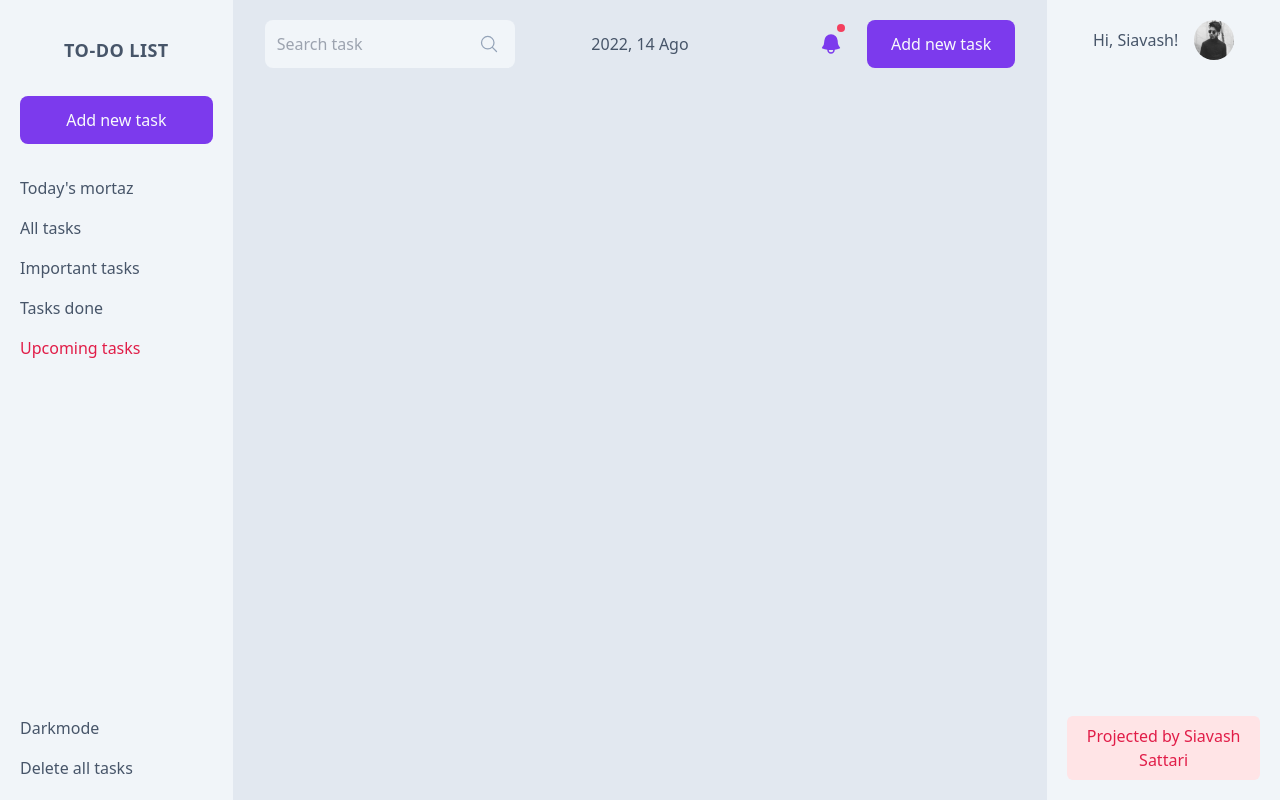
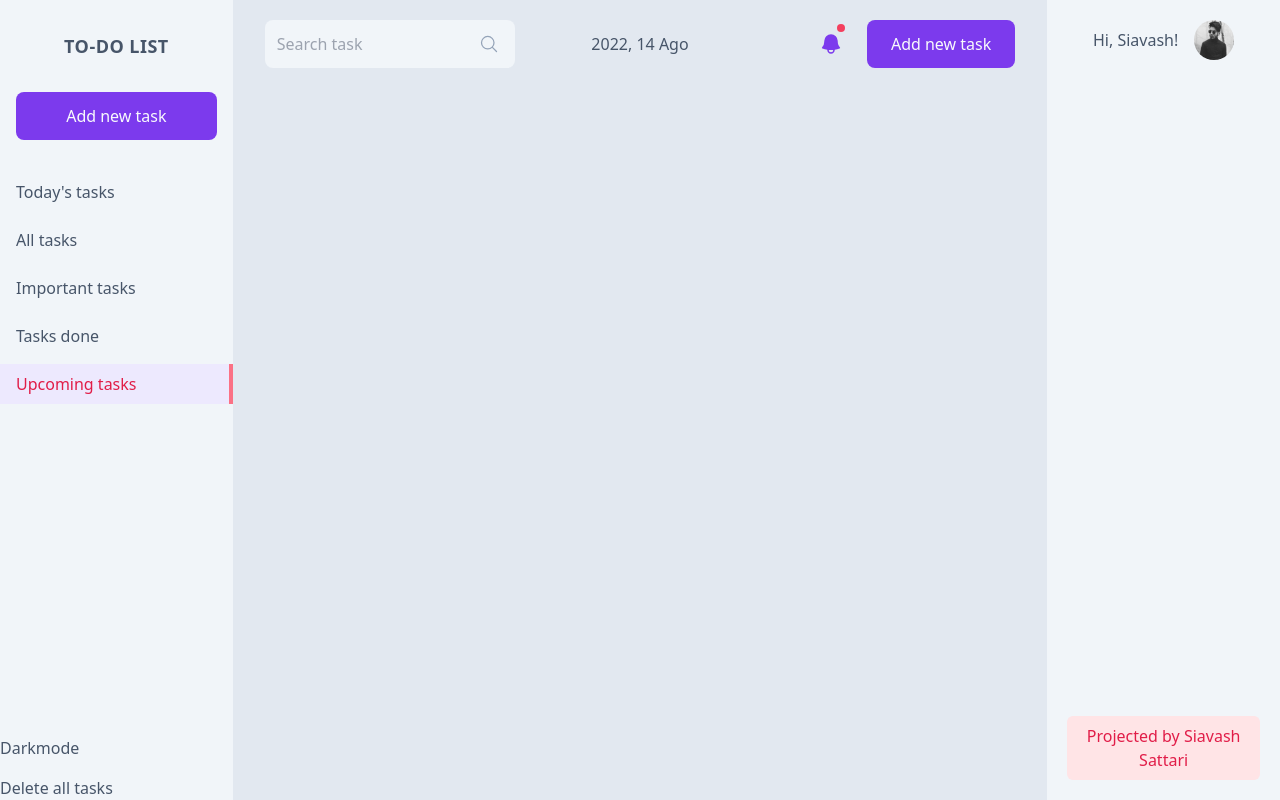
Before and after one commit to siavash-sattari/taskivist, a React (Create React App) app: page /upcoming in a window 1280 px wide. Built offline with nearby package versions, Linux system fonts and the light colour scheme.

Commit message:
update nav links

```diff
--- a/src/components/LayoutRoutes/index.tsx
+++ b/src/components/LayoutRoutes/index.tsx
@@ -50,7 +50,7 @@ const LayoutRoutes: React.FC<Props> = ({ title, tasks }) => {
         {tasks.map(task => (
           <li key={task.id}>
             <button className='bg-rose-200 text-rose-600 px-4 py-1 rounded-t-md ml-auto mr-4 block hover:scale-y-105'>{task.dir}</button>
-            <button className='bg-slate-100 h-64 rounded-lg p-4 flex flex-col text-left transition hover:shadow-lg hover:shadow-slate-300'>
+            <article className='bg-slate-100 h-64 rounded-lg p-4 flex flex-col text-left transition hover:shadow-lg hover:shadow-slate-300'>
               <span className='mb-4 block font-medium'>{task.title}</span>
               <p className='description text-slate-400'>{task.description}</p>
               <time className='mt-auto flex w-full'>
@@ -74,7 +74,7 @@ const LayoutRoutes: React.FC<Props> = ({ title, tasks }) => {
                   </button>
                 </Tooltip>
               </div>
-            </button>
+            </article>
           </li>
         ))}
         <li>
--- a/src/components/Menu/index.tsx
+++ b/src/components/Menu/index.tsx
@@ -1,10 +1,10 @@
 import React from 'react';
-import { NavLink } from 'react-router-dom';
+import { NavLink, useLocation } from 'react-router-dom';
 import BtnAddTask from '../BtnAddTask';
 
 const links = [
   {
-    name: "Today's mortaz",
+    name: "Today's tasks",
     path: '/today'
   },
   {
@@ -25,18 +25,23 @@ const links = [
   }
 ];
 
-const classLinkActive = 'text-rose-600 hover:border-l-4 border-current hover:pl-2';
+const classLinkActive = 'text-rose-600 bg-violet-100 border-r-4 border-rose-400';
 
 const Menu: React.FC = () => {
+  const route = useLocation();
+  const currentPath = route.pathname;
+
   return (
-    <header className='p-5 bg-slate-100 flex flex-col col-span-2 h-screen'>
-      <h1 className='font-bold uppercase text-center mt-4 text-lg tracking-wide'>To-do list</h1>
-      <BtnAddTask className='my-8' />
+    <header className='bg-slate-100 flex flex-col col-span-2 h-screen'>
+      <h1 className='font-bold uppercase text-center mt-8 text-lg tracking-wide'>To-do list</h1>
+      <BtnAddTask className='my-8 mx-4' />
       <nav>
-        <ul className='grid gap-4'>
+        <ul className='grid gap-2'>
           {links.map(link => (
-            <li>
-              <NavLink to={link.path} className={({ isActive }) => (isActive ? classLinkActive : '')}>
+            <li key={link.path}>
+              <NavLink
+                to={link.path}
+                className={`px-4 py-2 w-full block transition hover:text-rose-600 ${currentPath === link.path ? classLinkActive : ''}`}>
                 {link.name}
               </NavLink>
             </li>
--- a/src/index.css
+++ b/src/index.css
@@ -3,13 +3,13 @@
 @tailwind utilities;
 
 @layer components {
-  .tasksList > li:first-of-type button:last-of-type {
+  .tasksList > li:first-of-type article {
     @apply bg-violet-600 text-slate-100;
   }
-  .tasksList > li:first-of-type button:last-of-type .description {
+  .tasksList > li:first-of-type article .description {
     @apply text-violet-300;
   }
-  .tasksList > li:first-of-type button:last-of-type > div {
+  .tasksList > li:first-of-type article > div {
     @apply border-violet-500;
   }
   .children-styles {
```
